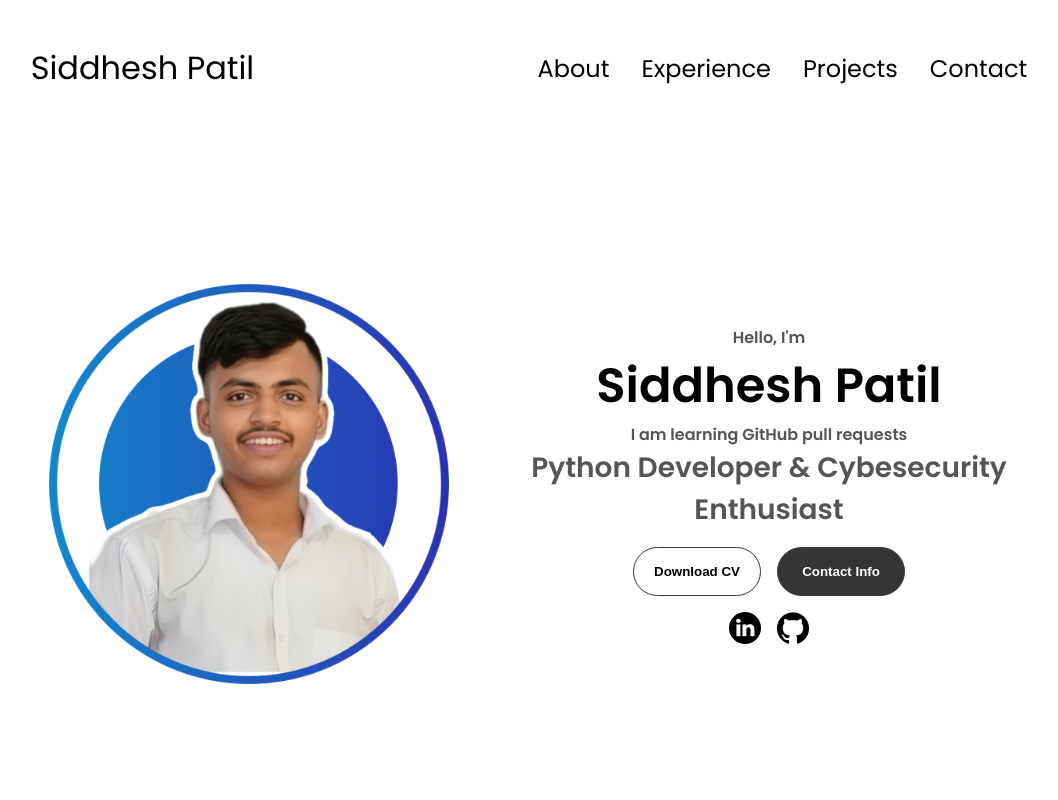
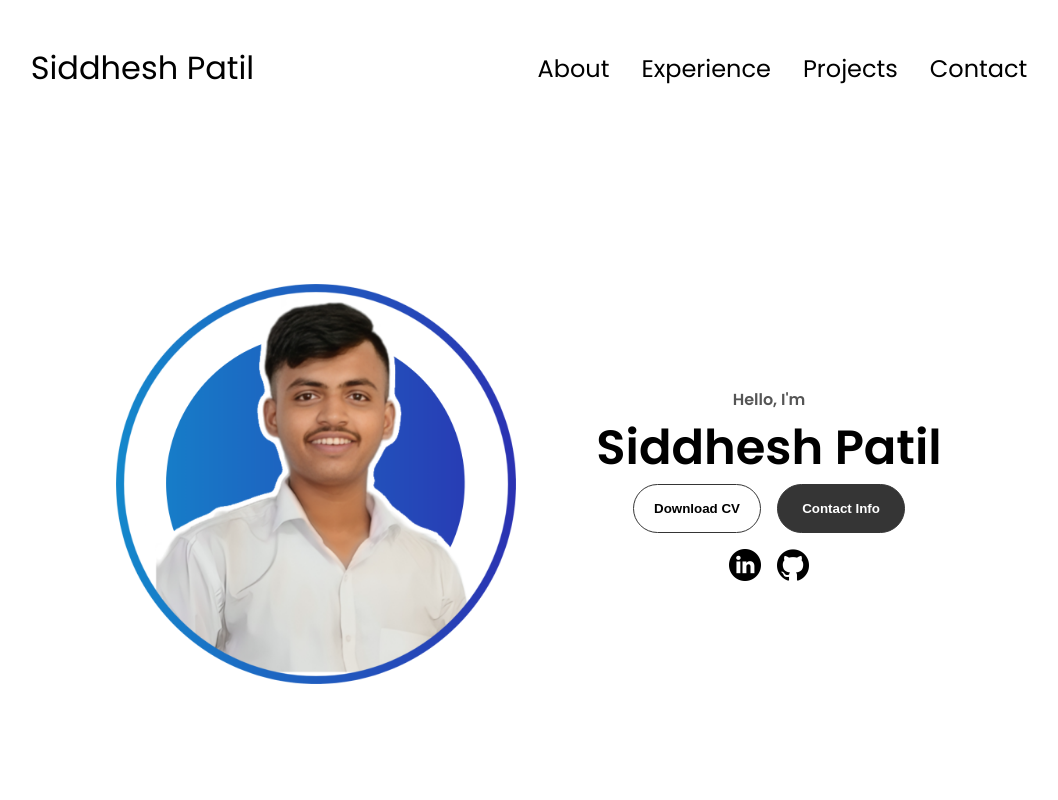
Before and after one commit to SIDD011/Portfolio-website, a plain HTML site: page index.html in a window 1280 px wide. Shown: the top 800 px of the page, without its empty margins (111-1169 px from the left). Drawn offline with Linux system fonts and the light colour scheme.

```diff
--- a/index.html
+++ b/index.html
@@ -43,8 +43,6 @@
       <div class="section__text">
         <p class="section__text__p1">Hello, I'm</p>
         <h1 class="title">Siddhesh Patil</h1>
-        <p>I am learning GitHub pull requests</p>
-        <p class="section__text__p2">Python Developer & Cybesecurity Enthusiast</p>
         <div class="btn-container">
           <button
             class="btn btn-color-2"
```
